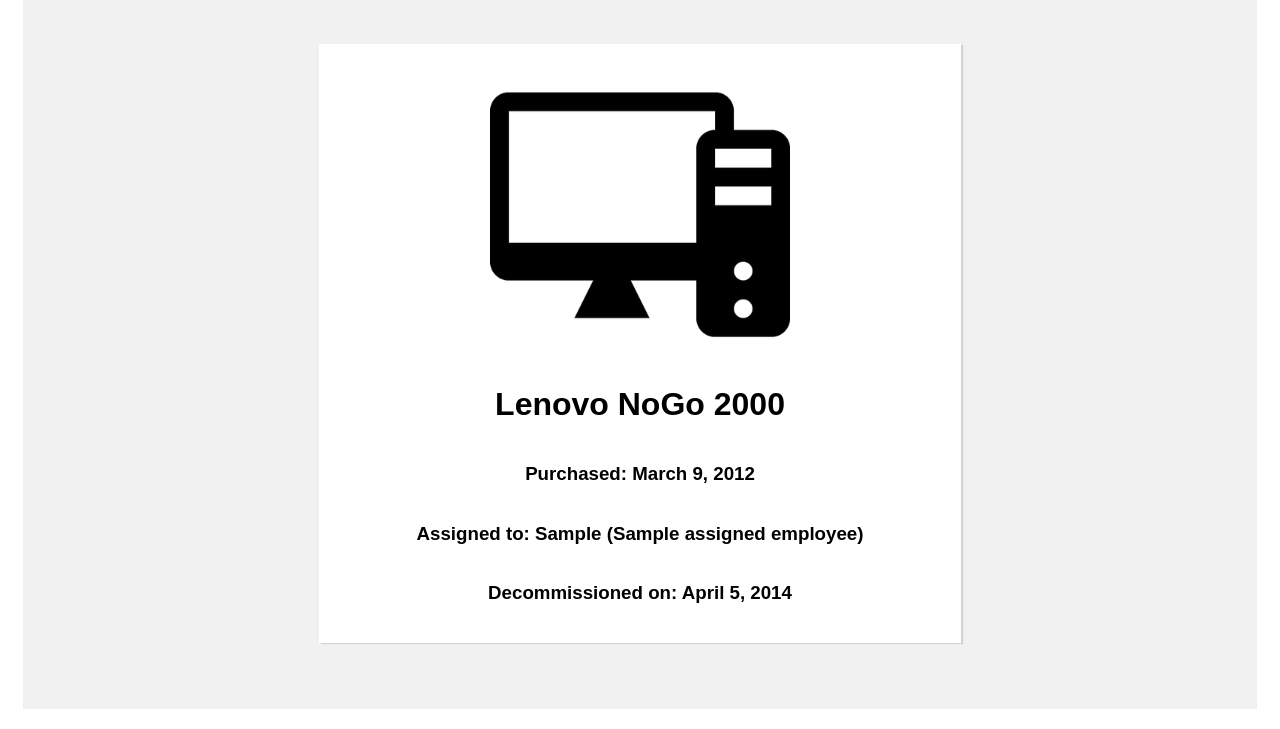
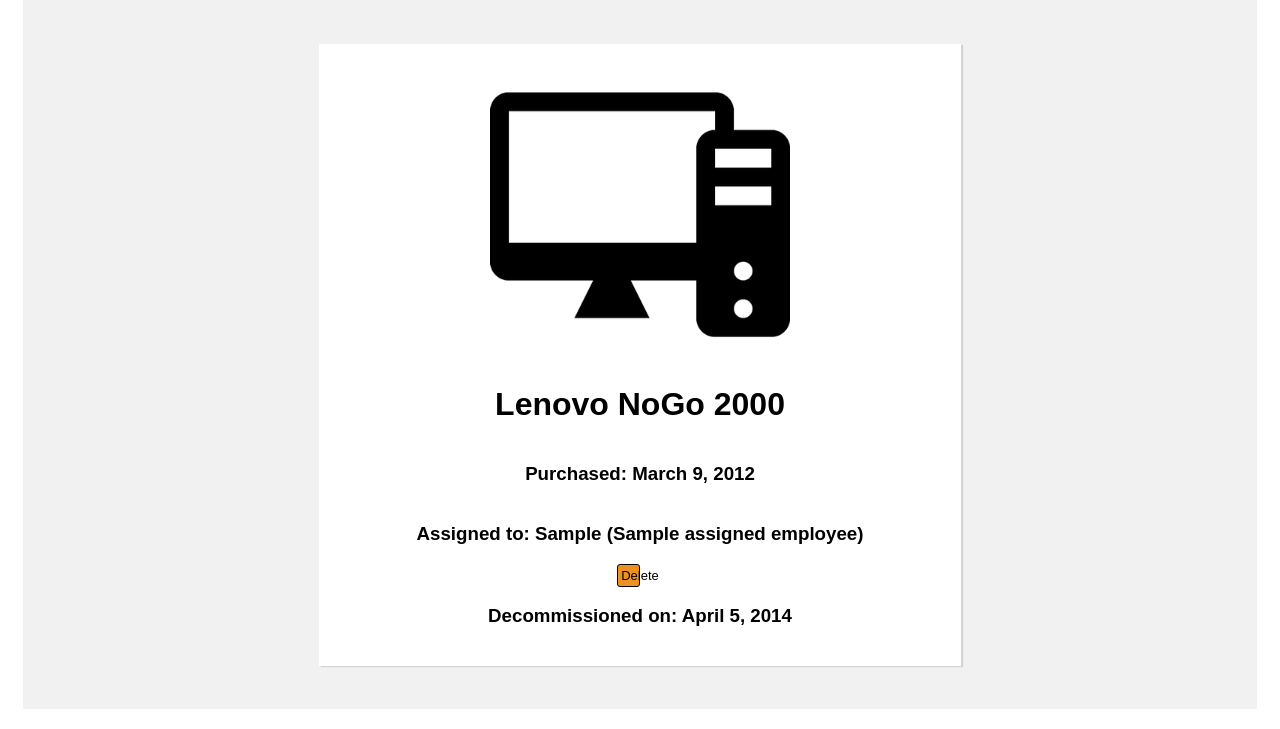
Before and after one commit to nss-day-cohort-38/bangazon-workforce-management-icarius-cloud, a Django app: template hrapp/templates/computers/detail.html in a window 1280 px wide. Shown: the part 71-800 px from the top of the page. Run offline with Django 3.2, Linux system fonts and the light colour scheme; data comes from the database, SQL or seed files in the repository; tables that the repository leaves empty hold one stand-in row (values such as "Sample post"); the template is opened without the code that fills it: values that come from a table or form of the project are taken from there, most other values are stand-ins (such as "Sample title", 1, 10 or a date in 2020).

Commit message:
checkout

```diff
--- a/hrapp/templates/computers/detail.html
+++ b/hrapp/templates/computers/detail.html
@@ -9,6 +9,11 @@
     <h3>Purchased: {{ computer.purchase_date }}</h3>
     {% if assigned_employee %}
         <h3>Assigned to: {{ assigned_employee }} ({{assigned_employee.department_name}})</h3>
+        <form action="{% url 'hrapp:comp_details' computer.id %}" method="POST">
+            {% csrf_token %}
+            <input type="hidden" name="unassign" value="DELETE">
+            <button class='bangazonButton'>Delete</button>
+            </form>
     {% endif %}
     {% if computer.decommission_date %}
         <h3>Decommissioned on: {{ computer.decommission_date }}</h3>
--- a/hrapp/templates/computers/form.html
+++ b/hrapp/templates/computers/form.html
@@ -22,7 +22,7 @@
   <fieldset>
     <label for="employee">Assign to Employee: </label>
     <select id="employee" type="text" name="employee">
-      <option value=0 disabled selected>select</option>
+      <option value="" disabled selected>select</option>
           {% for employee in employees %}
               <option value={{ employee.id }}>{{ employee }} ({{employee.department_name}})</option>
           {% endfor %}
```
Also changed, not shown: hrapp/views/computers/comp_details.py (line endings or trailing spaces).
